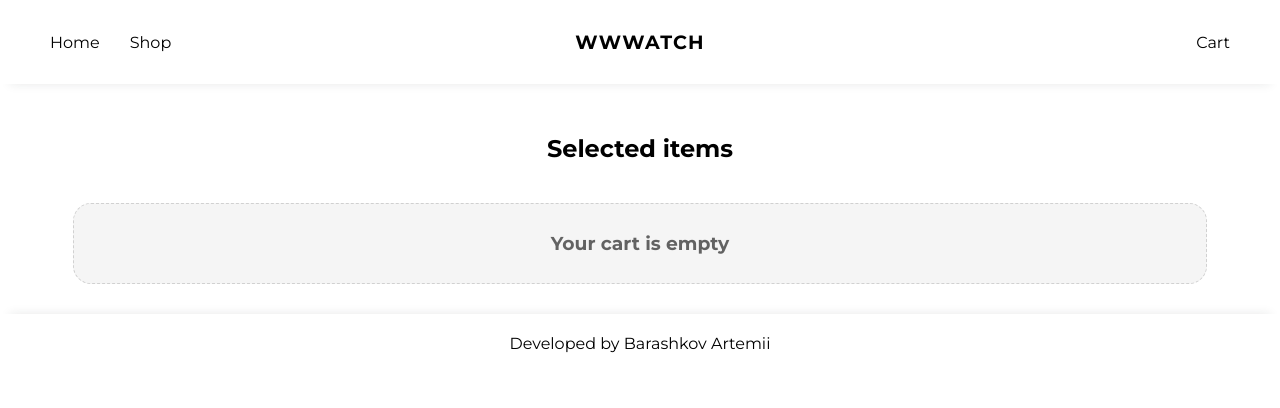
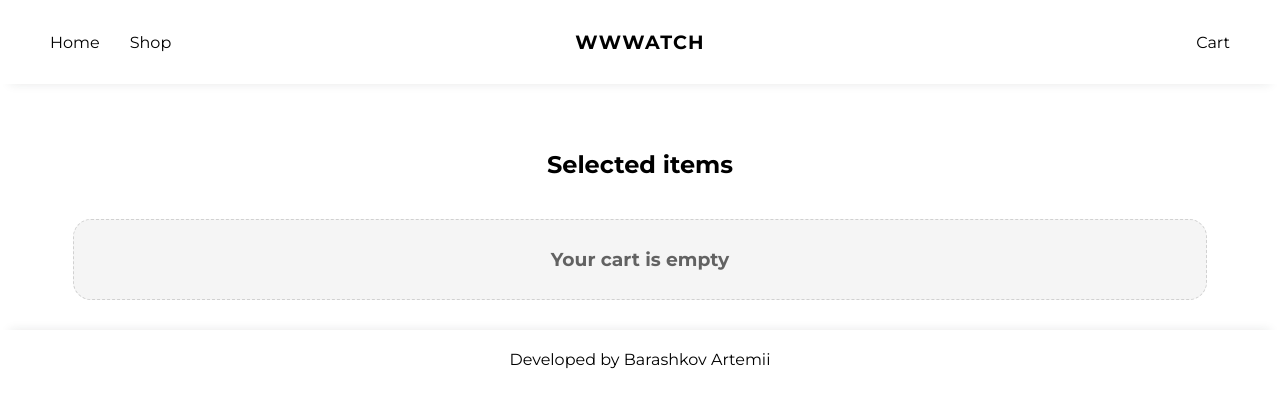
Before and after one commit to ArtemiiHH/shopping-cart, a React (Vite) app: page /cart in a window 1280 px wide. Shown: the top 408 px of the page. Built offline with nearby package versions, Linux system fonts and the light colour scheme; a web font is replaced by a local one.

Commit message:
Minor styles changes: spacing, margins, padding

```diff
--- a/src/components/card/Card.module.css
+++ b/src/components/card/Card.module.css
@@ -2,7 +2,7 @@
   background-color: #f2f2f2;
   border-radius: 20px;
   height: auto;
-  width: 300px;
+  width: 350px;
   padding: 40px;
   display: flex;
   flex-direction: column;
--- a/src/components/content/Content.module.css
+++ b/src/components/content/Content.module.css
@@ -1,7 +1,6 @@
 .content {
   display: flex;
   flex-direction: column;
-  flex: 1;
   height: 100%;
   padding: 30px;
 }
--- a/src/components/header/Header.module.css
+++ b/src/components/header/Header.module.css
@@ -3,10 +3,13 @@
   max-width: 100%;
   box-sizing: border-box;
   padding: 30px 50px;
+  background-color: white;
 
   display: grid;
   grid-template-columns: minmax(0, 1fr) auto minmax(0, 1fr);
   align-items: center;
+  position: fixed;
+  z-index: 1;
 
   box-shadow: rgba(33, 35, 38, 0.1) 0px 10px 10px -10px;
 }
--- a/src/pages/cart/Cart.jsx
+++ b/src/pages/cart/Cart.jsx
@@ -20,7 +20,7 @@ export default function Cart() {
   const totalWithVAT = totalPrice + vat;
 
   return (
-    <section>
+    <section className={styles.container}>
       <h2 className={styles.title}>Selected items</h2>
 
       {/* Empty text */}
--- a/src/pages/cart/Cart.module.css
+++ b/src/pages/cart/Cart.module.css
@@ -8,6 +8,10 @@
   grid-template-columns: 1fr 320px;
   gap: 20px;
   align-items: start;
+}
+
+.container {
+  padding-top: 100px;
 }
 
 /* Left column wrapper (cards) */
@@ -68,7 +72,7 @@
   box-shadow: 0 10px 25px rgba(0, 0, 0, 0.06);
 
   position: sticky;
-  top: 16px;
+  top: 100px;
 }
 
 .totalBox h2 {
--- a/src/pages/home/Home.module.css
+++ b/src/pages/home/Home.module.css
@@ -1,7 +1,7 @@
 .home {
   width: min(1100px, 100%);
+  height: 100vh;
   margin: 0 auto;
-  padding: clamp(24px, 5vw, 64px) 16px;
   display: grid;
   grid-template-columns: 1.1fr 0.9fr;
   gap: clamp(20px, 4vw, 48px);
--- a/src/pages/shop/Shop.module.css
+++ b/src/pages/shop/Shop.module.css
@@ -1,6 +1,7 @@
 .shop {
   display: flex;
   flex-direction: column;
+  padding-top: 100px;
 }
 
 .grid {
```
